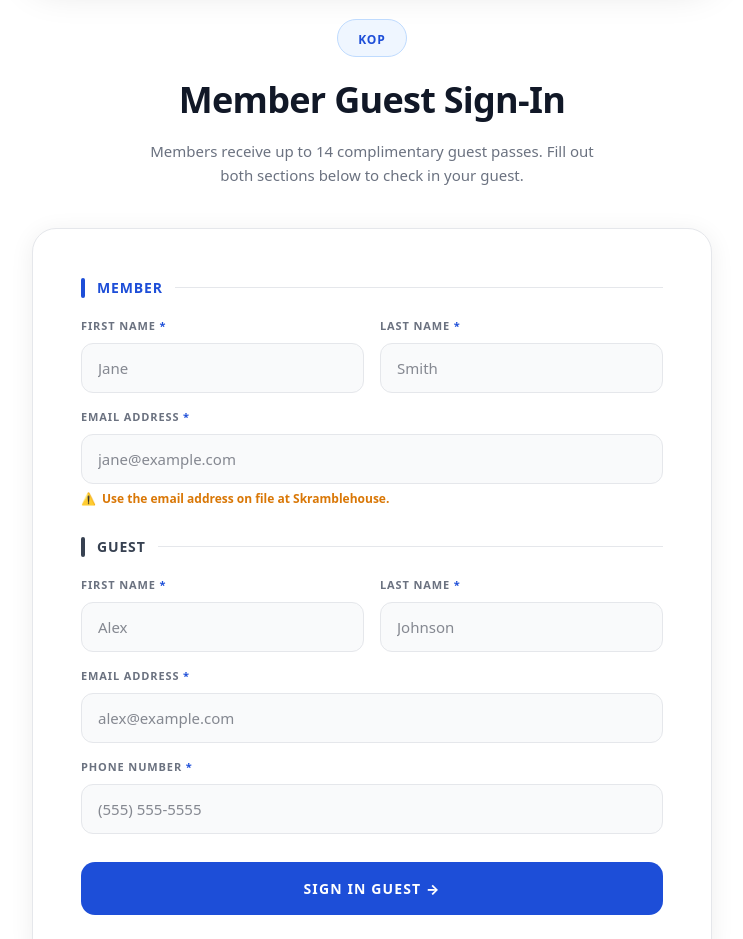
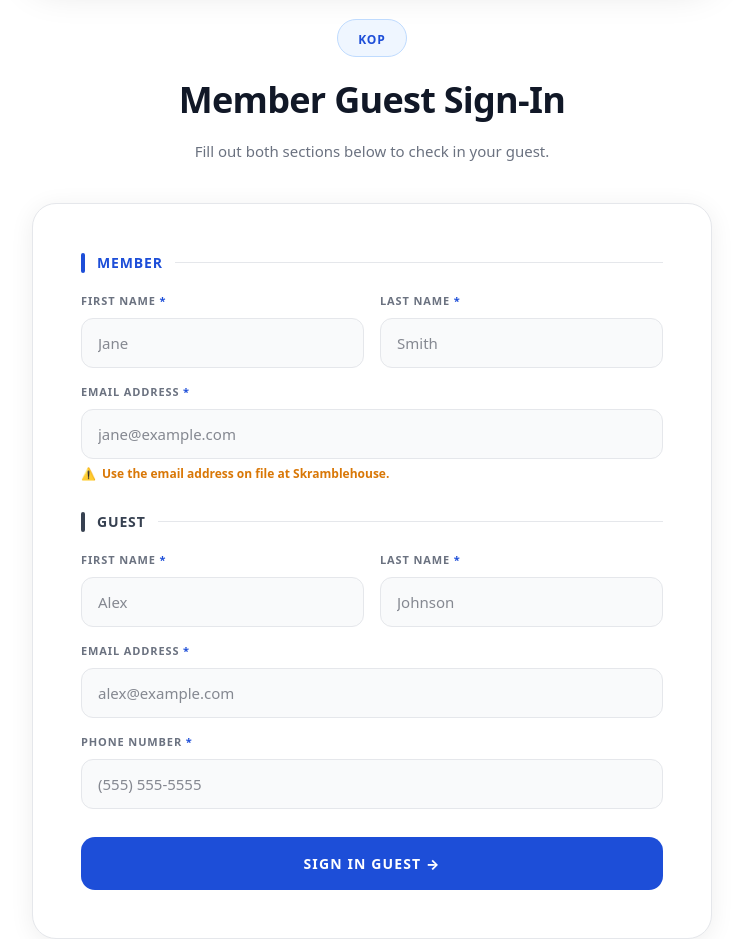
Before and after one commit to rickyhowcroft-dot/skramblehouse-westside, a Next.js app: page /kop/guest in a window 1280 px wide. Shown: the part 960-1899 px from the top of the page, without its empty margins (268-1011 px from the left). Built offline with nearby package versions, Linux system fonts and the light colour scheme.

Commit message:
copy: remove 14 guest passes mention from header

```diff
--- a/components/GuestSigninForm.tsx
+++ b/components/GuestSigninForm.tsx
@@ -80,7 +80,7 @@ export default function GuestSigninForm({ location, heroImage }: Props) {
           Member Guest Sign-In
         </h1>
         <p style={{ color: GRAY_3, fontSize: 15, lineHeight: 1.65, maxWidth: 480, margin: '0 auto' }}>
-          Members receive up to 14 complimentary guest passes. Fill out both sections below to check in your guest.
+          Fill out both sections below to check in your guest.
         </p>
       </div>
 
```
